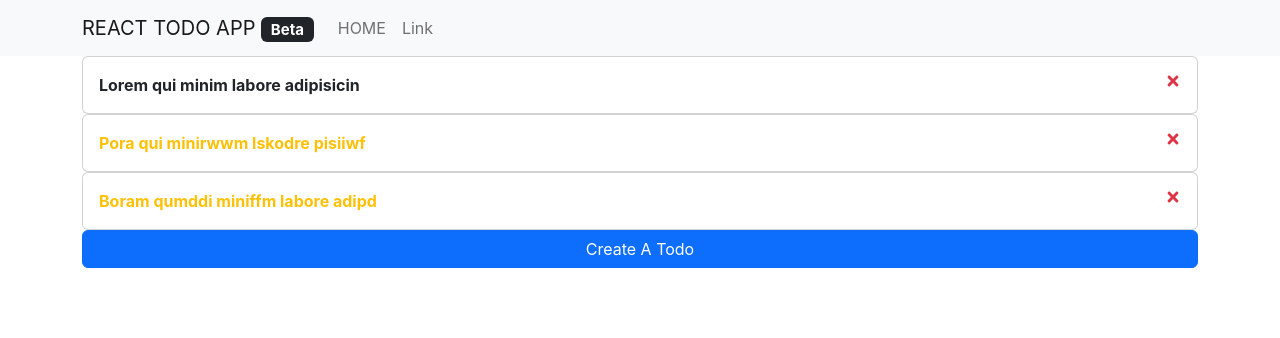
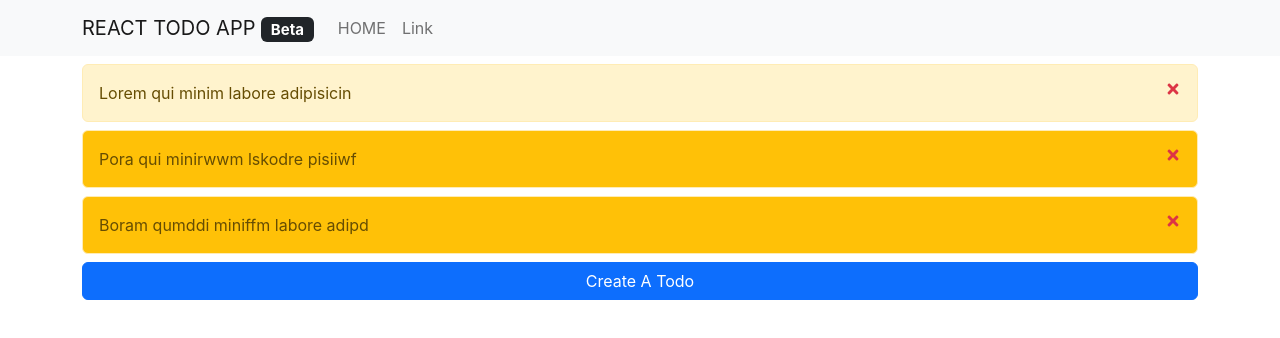
Before and after one commit to Ant1s0c1al/todo-webapp, a React (Create React App) app in the folder react-todo-app/: page / in a window 1280 px wide. Shown: the top 338 px of the page. Built offline with nearby package versions, Linux system fonts and the light colour scheme.

Commit message:
build: added script to use json-server (local test server on port 5000)

```diff
--- a/react-todo-app/package.json
+++ b/react-todo-app/package.json
@@ -20,7 +20,8 @@
     "start": "react-scripts start",
     "build": "react-scripts build",
     "test": "react-scripts test",
-    "eject": "react-scripts eject"
+    "eject": "react-scripts eject",
+    "server": "json-server --watch --port 5000"
   },
   "eslintConfig": {
     "extends": [
--- a/react-todo-app/src/App.js
+++ b/react-todo-app/src/App.js
@@ -1,5 +1,5 @@
 import { useState } from 'react';
-import { Container } from 'react-bootstrap';
+import { Container, Alert } from 'react-bootstrap';
 import NavBar from './components/NavBar';
 import Todos from './components/Todos';
 import CreateTodo from './components/CreateTodo';
@@ -65,11 +65,18 @@ function App() {
       {/* Main App */}
       <Container>
 
-        <Todos
-          todos={todos}
-          onDelete={deleteTodo}
-          onToggle={toggleImportant}
-        />
+        {todos.length > 0 ?
+          <Todos
+            todos={todos}
+            onDelete={deleteTodo}
+            onToggle={toggleImportant}
+          /> : <Alert
+            className='mt-3 text-center'
+            key='danger'
+            variant='danger'
+          > No Todo Available!
+          </Alert>
+        }
 
         <CreateTodoHeader
           showCreate={showCreateTodo}
--- a/react-todo-app/src/components/TodoItem.js
+++ b/react-todo-app/src/components/TodoItem.js
@@ -1,30 +1,19 @@
-import Card from 'react-bootstrap/Card';
+import { Card, Alert } from 'react-bootstrap';
 import { FaTimes } from 'react-icons/fa';
 
 const TodoItem = ({ todoitem, onDelete, onToggle }) => {
   return (
     <>
-      <div
-        className={`fw-bold ${todoitem.important ? 'text-warning' : ''}`}
-        onDoubleClick={() => onToggle(todoitem.id)}
+
+      <Alert className={`my-2 d-flex justify-content-between ${todoitem.important ? 'bg-warning' : ''}`} key='warning' variant='warning' onDoubleClick={() => onToggle(todoitem.id)}
       >
+        {todoitem.text}
+        <FaTimes
+          className='text-danger'
+          onClick={() => onDelete(todoitem.id)}
+        />
+      </Alert>
 
-        <Card>
-          <Card.Body>
-
-            <Card.Text
-              className='d-flex justify-content-between'
-            > {todoitem.text}
-              <FaTimes
-                className='text-danger'
-                onClick={() => onDelete(todoitem.id)}
-              />
-            </Card.Text>
-
-          </Card.Body>
-        </Card>
-
-      </div>
     </>
   );
 }
```
